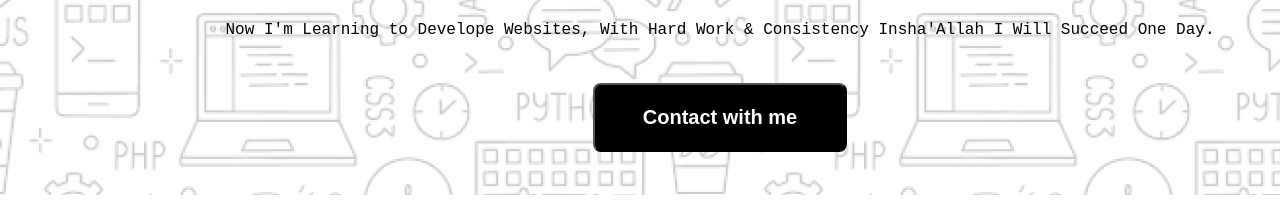
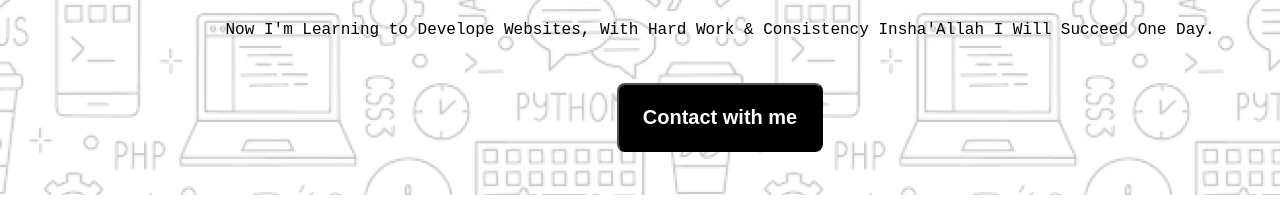
Before and after one commit to ahmadraiyano/b10-1st-assignment, a plain HTML site: page index.html in a window 1280 px wide. Shown: the part 577-800 px from the top of the page. Drawn offline with Linux system fonts and the light colour scheme; a web font is replaced by a local one.

Commit message:
button's padding changed

```diff
--- a/css/style.css
+++ b/css/style.css
@@ -75,7 +75,7 @@ header {
 .hero .hero-container button {
     font-size: 20px;
     font-weight: 600;
-    padding: 21px 24px;
+    padding: 21px 0px;
     background-color: rgb(0, 0, 0);
     border-radius: 8px;
     cursor: pointer;
```
